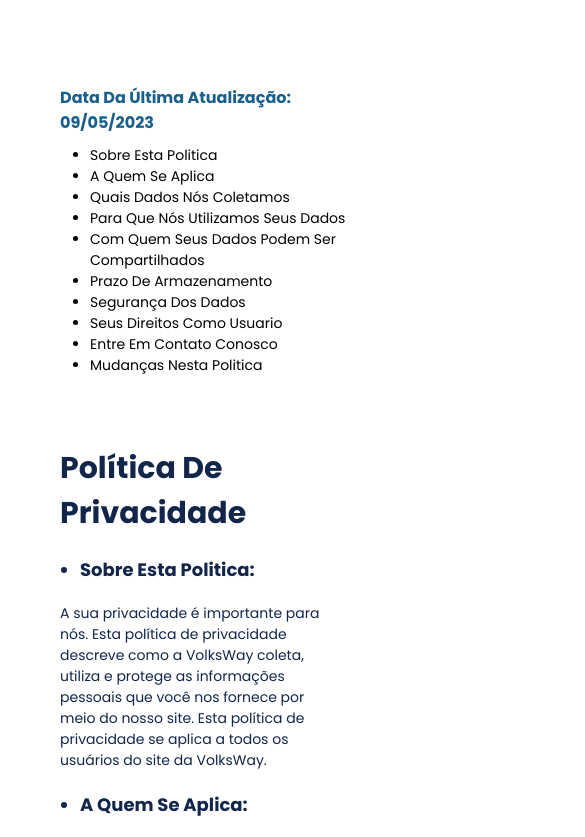
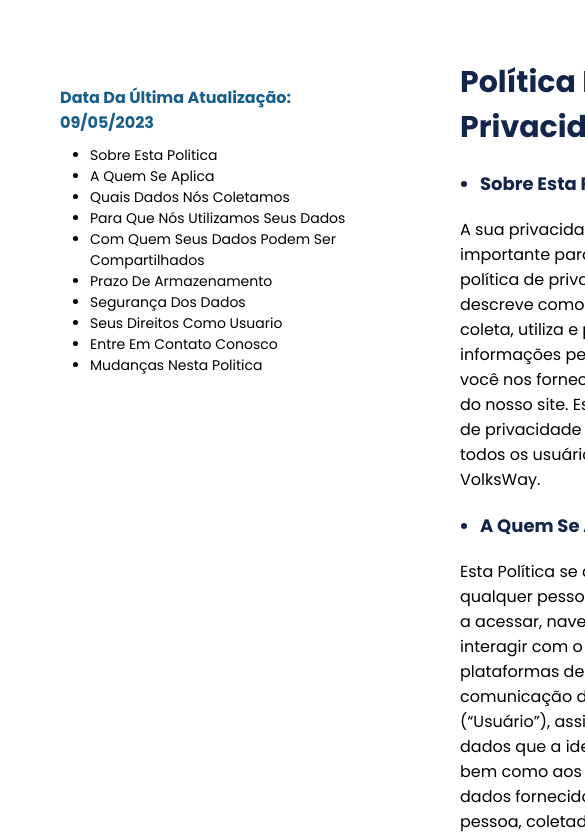
Before and after one commit to VolksWay/React, a React (Vite) app: page / in a window 390 px wide. Shown: the top 837 px of the page, 585 px wide, since content can reach past the window. Built offline with nearby package versions, Linux system fonts and the light colour scheme.

Commit message:
feat: import de fonts ajustes css com ID

```diff
--- a/src/pages/Privacidade/style.css
+++ b/src/pages/Privacidade/style.css
@@ -18,14 +18,14 @@
     --fonte-tamanho: 18px;
 }
 
-.container {
+#privacidade .container {
     width: 90%;
     height: 100%;
     max-width: 1920px;
     margin: auto;
 }
 
-main {
+#privacidade  {
     display: flex;
     margin: 60px;
     gap: 70px;
@@ -34,16 +34,16 @@
 
 }
 
-.politica_menu {
+#privacidade .politica_menu {
     margin-top: 25px;
 }
 
 
-.politica_menu ul {
+#privacidade .politica_menu ul {
     margin-top: 19px;
 }
 
-.politica_menu p {
+#privacidade .politica_menu p {
     color: #195F8C;
     font-size: 16px;
     font-family: Poppins;
@@ -54,15 +54,15 @@
 
 }
 
-a {
+#privacidade a {
     text-decoration: none;
 }
 
-.politica_menu ul{
+#privacidade .politica_menu ul {
     margin-top: 10px;
 }
 
-.politica_menu ul li {
+#privacidade .politica_menu ul li {
     color: #000;
     font-size: 14px;
     font-family: Poppins;
@@ -76,19 +76,19 @@
 
 }
 
-.politica_menu ul li:hover {
+#privacidade .politica_menu ul li:hover {
     color: var(--cor-terciaria);
 }
 
 
 
-.politicas {
+#privacidade .politicas {
     width: 730px;
 
 
 }
 
-.politicas h1 {
+#privacidade .politicas h1 {
     color: #12264B;
     font-size: 30px;
     font-family: Poppins;
@@ -98,7 +98,7 @@
     text-transform: capitalize;
 }
 
-.politicas ul li {
+#privacidade .politicas ul li {
     color: #12264B;
     font-size: 18px;
     font-family: Poppins;
@@ -109,11 +109,11 @@
     margin: 20px;
 }
 
-.politica ul li:hover {
+#privacidade .politica ul li:hover {
     color: var(--cor-terciaria);
 }
 
-.politicas p {
+#privacidade.politicas p {
     color: #12264B;
     font-size: 14px;
     font-family: Poppins;
@@ -124,14 +124,14 @@
 
 
 @media screen and (max-width: 768px) {
-    main {
+    #privacidade main {
         flex-wrap: wrap;
     }
 
 }
 
 @media screen and (max-width: 320px) {
-    main {
+    #privacidade main {
 
         margin-left: 10px;
         width: 300px;
@@ -139,7 +139,7 @@
 
     }
 
-    .politicas p{
+    #privacidade .politicas p {
         line-height: 22px;
     }
 
```
Lines whose indentation alone changed are shown as unchanged.
